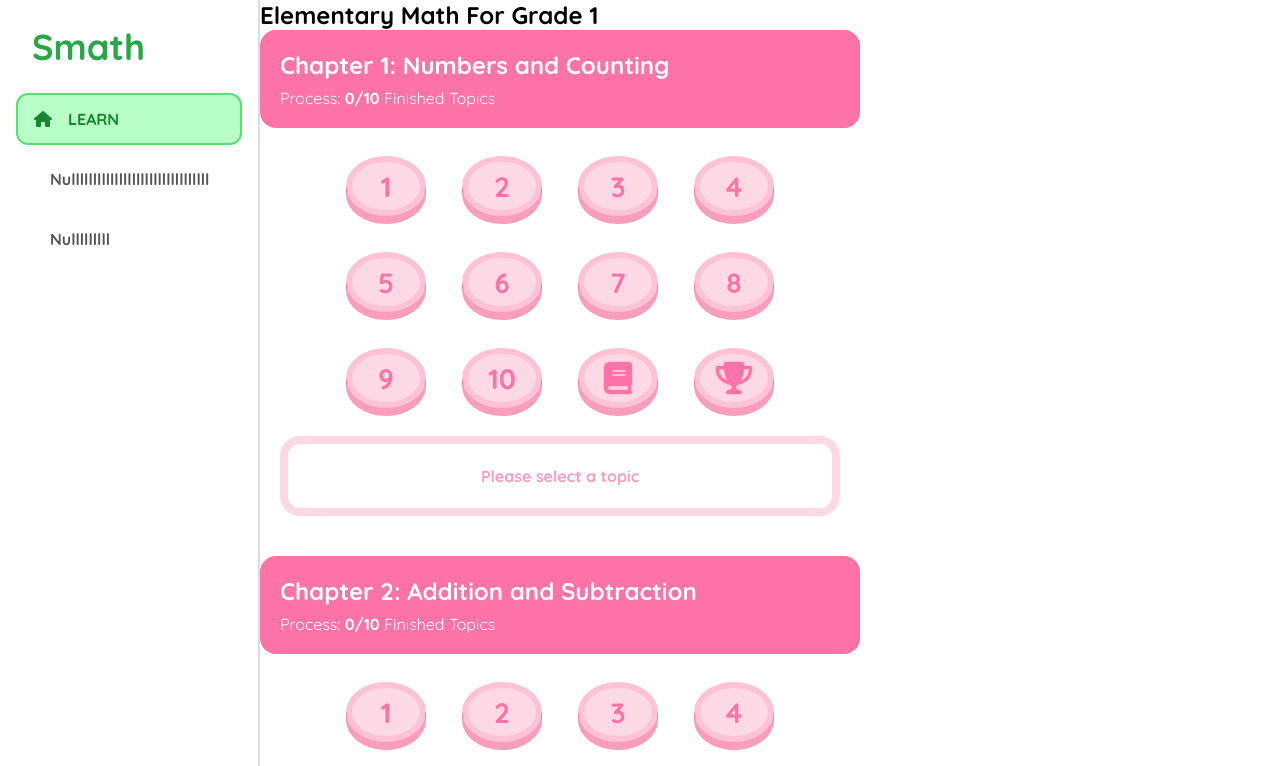
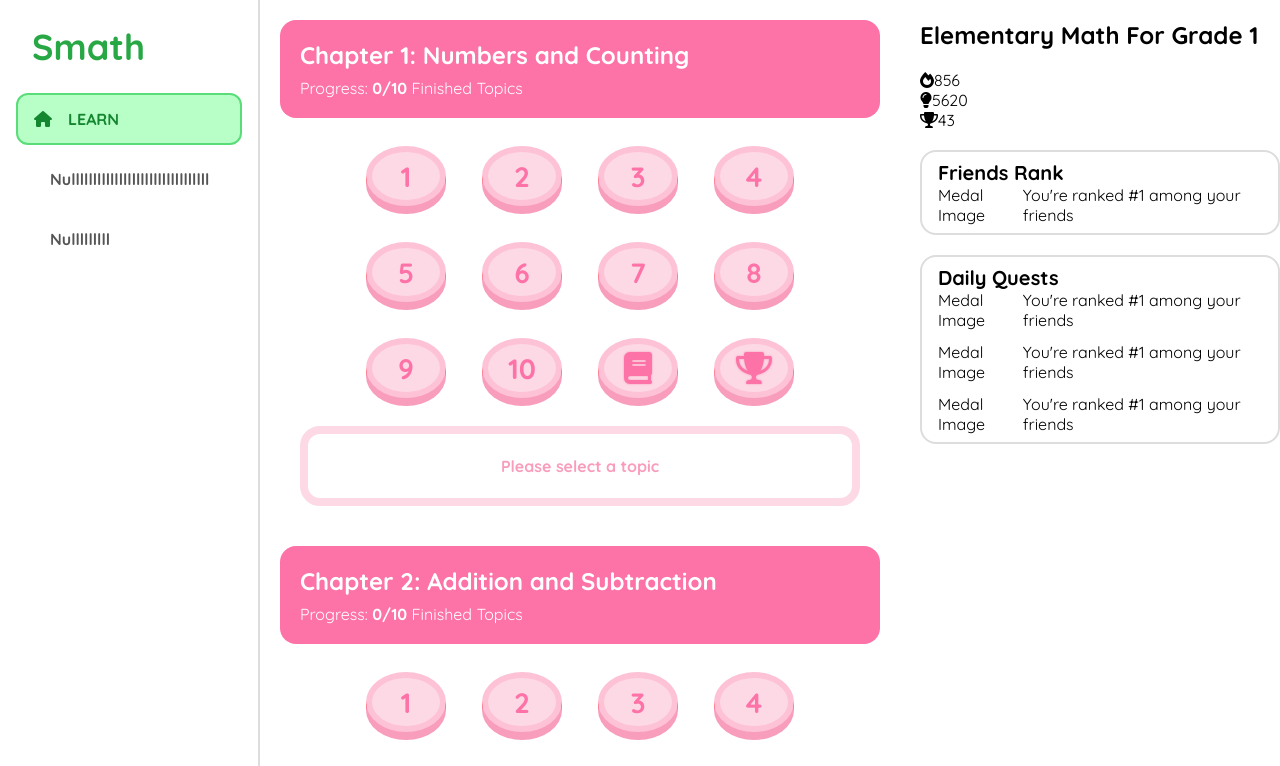
Before and after one commit to PanpaKawaii/ElementaryMathLearningApp, a React (Vite) app: page /learn in a window 1280 px wide. Shown: the top 766 px of the page. Built offline with nearby package versions, Linux system fonts and the light colour scheme.

Commit message:
Add DailyDetail

```diff
--- /dev/null
+++ b/src/app/pages/DailyDetail/DailyDetail.css
@@ -0,0 +1,37 @@
+.dailydetail-container {
+    width: 360px;
+    height: fit-content;
+    background-color: #fff;
+    display: flex;
+    flex-direction: column;
+    gap: 20px;
+    position: sticky;
+    top: 20px;
+    font-family: 'Quicksand', Arial, sans-serif;
+
+    h1 {
+        font-size: 24px;
+    }
+
+    section {
+        padding: 8px 16px;
+        border: 2px solid #ddd;
+        border-radius: 16px;
+        box-sizing: border-box;
+
+        .title {
+            font-size: 20px;
+            font-weight: bold;
+        }
+
+            .quests {
+                display: flex;
+                flex-direction: column;
+                gap: 12px;
+            }
+
+        .detail {
+            display: flex;
+        }
+    }
+}
--- /dev/null
+++ b/src/app/pages/DailyDetail/DailyDetail.jsx
@@ -0,0 +1,42 @@
+import React from 'react';
+import { SubjectSample } from '../../../mocks/subject_sample.js';
+import './DailyDetail.css';
+
+export default function DailyDetail() {
+    return (
+        <div className='dailydetail-container'>
+            <h1>{SubjectSample.subjectName}</h1>
+
+            <div>
+                <div><i className='fa-solid fa-fire'></i>856</div>
+                <div><i className='fa-solid fa-lightbulb'></i>5620</div>
+                <div><i className='fa-solid fa-trophy'></i>43</div>
+            </div>
+
+            <section>
+                <div className='title'>Friends Rank</div>
+                <div className='detail'>
+                    <div>Medal Image</div>
+                    <div className='text'>You're ranked #1 among your friends</div>
+                </div>
+            </section>
+            <section>
+                <div className='title'>Daily Quests</div>
+                <div className='quests'>
+                    <div className='detail'>
+                        <div>Medal Image</div>
+                        <div className='text'>You're ranked #1 among your friends</div>
+                    </div>
+                    <div className='detail'>
+                        <div>Medal Image</div>
+                        <div className='text'>You're ranked #1 among your friends</div>
+                    </div>
+                    <div className='detail'>
+                        <div>Medal Image</div>
+                        <div className='text'>You're ranked #1 among your friends</div>
+                    </div>
+                </div>
+            </section>
+        </div>
+    )
+}
--- a/src/app/pages/LearnContainer/LearnContainer.css
+++ b/src/app/pages/LearnContainer/LearnContainer.css
@@ -0,0 +1,12 @@
+.learn-container {
+    width: 100%;
+    padding: 0 0 0 260px;
+
+    .container-2 {
+        padding: 0 20px;
+        display: flex;
+        /* justify-content: center; */
+        justify-self: center;
+        gap: 40px;
+    }
+}
--- a/src/app/pages/LearnContainer/LearnContainer.jsx
+++ b/src/app/pages/LearnContainer/LearnContainer.jsx
@@ -1,7 +1,15 @@
-import React from 'react'
+import React from 'react';
+import './LearnContainer.css';
+import Progress from './Progress/Progress';
+import DailyDetail from '../DailyDetail/DailyDetail';
 
 export default function LearnContainer() {
     return (
-        <div>LearnContainer</div>
+        <div className='learn-container'>
+            <div className='container-2'>
+                <Progress />
+                <DailyDetail />
+            </div>
+        </div>
     )
 }
--- a/src/app/pages/Process/Process.css
+++ b/src/app/pages/LearnContainer/Progress/Progress.css
@@ -1,7 +1,15 @@
-.process-container {
+.progress-container {
     width: 600px;
-    padding: 0 0 0 260px;
     font-family: 'Quicksand', Arial, sans-serif;
+
+    .hide-header {
+        z-index: 2;
+        width: 100%;
+        height: 20px;
+        background-color: #fff;
+        position: sticky;
+        top: 0;
+    }
 
     .chapter {
         width: 100%;
@@ -15,7 +23,7 @@
             background-color: #fd73a7;
             border-radius: 16px;
             position: sticky;
-            top: 0;
+            top: 20px;
             z-index: 1;
 
             h3 {
--- a/src/app/pages/Process/Process.jsx
+++ b/src/app/pages/LearnContainer/Progress/Progress.jsx
@@ -1,10 +1,10 @@
 import React, { useState } from 'react';
 import { Link } from 'react-router-dom';
-import { SubjectSample } from '../../../mocks/subject_sample';
-import Button from '../../components/Button.jsx';
-import './Process.css';
+import { SubjectSample } from '../../../../mocks/subject_sample.js';
+import Button from '../../../components/Button.jsx';
+import './Progress.css';
 
-export default function Process() {
+export default function Progress() {
 
     const [SelectedChapter, setSelectedChapter] = useState(null);
     const [SelectedTopic, setSelectedTopic] = useState(null);
@@ -15,14 +15,15 @@ export default function Process() {
     };
 
     return (
-        <div className='process-container'>
-            <h2>{SubjectSample.subjectName}</h2>
+        <div className='progress-container'>
+            {/* <h2>{SubjectSample.subjectName}</h2> */}
+            <div className='hide-header'></div>
             {SubjectSample.chapters.map((chapter) => (
                 <div key={chapter.chapterId} className='chapter'>
 
                     <div className='chapter-heading'>
                         <h3>{chapter.chapterName}</h3>
-                        <div>Process: <b>0/10</b> Finished Topics</div>
+                        <div>Progress: <b>0/10</b> Finished Topics</div>
                     </div>
                     {chapter.topics.length > 0 ? (
                         <div className='topics'>
--- a/src/app/routes/MainRoutes.jsx
+++ b/src/app/routes/MainRoutes.jsx
@@ -2,7 +2,7 @@ import React from 'react'
 import { BrowserRouter, Route, Routes, Navigate } from 'react-router-dom'
 
 import NavigationBar from '../pages/NavigationBar/NavigationBar'
-import Process from '../pages/Process/Process'
+import LearnContainer from '../pages/LearnContainer/LearnContainer'
 
 export default function MainRoutes() {
     return (
@@ -14,7 +14,7 @@ export default function MainRoutes() {
                 <NavigationBar />
                 <Routes>
                     <Route path='/' element={<Navigate to='/learn' replace />} />
-                    <Route path='/learn' element={<Process />} />
+                    <Route path='/learn' element={<LearnContainer />} />
                     <Route path='*' element={<></>} />
                 </Routes>
                 <></>
```
